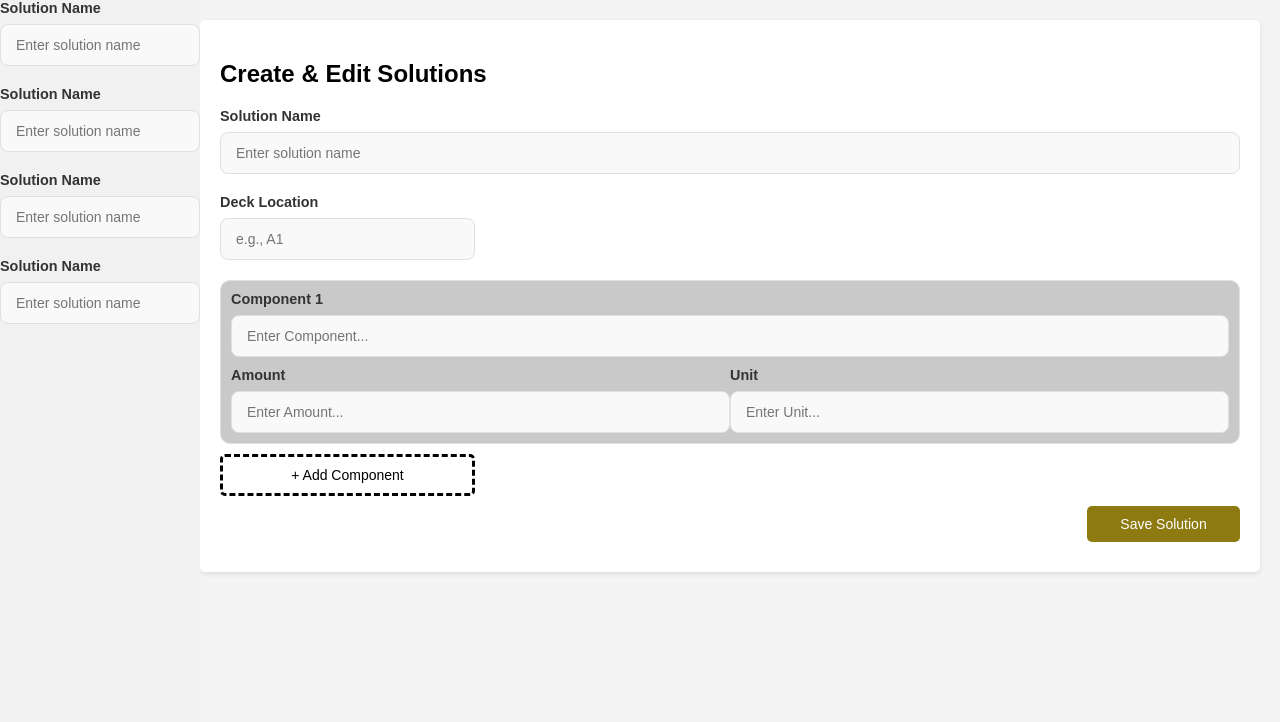
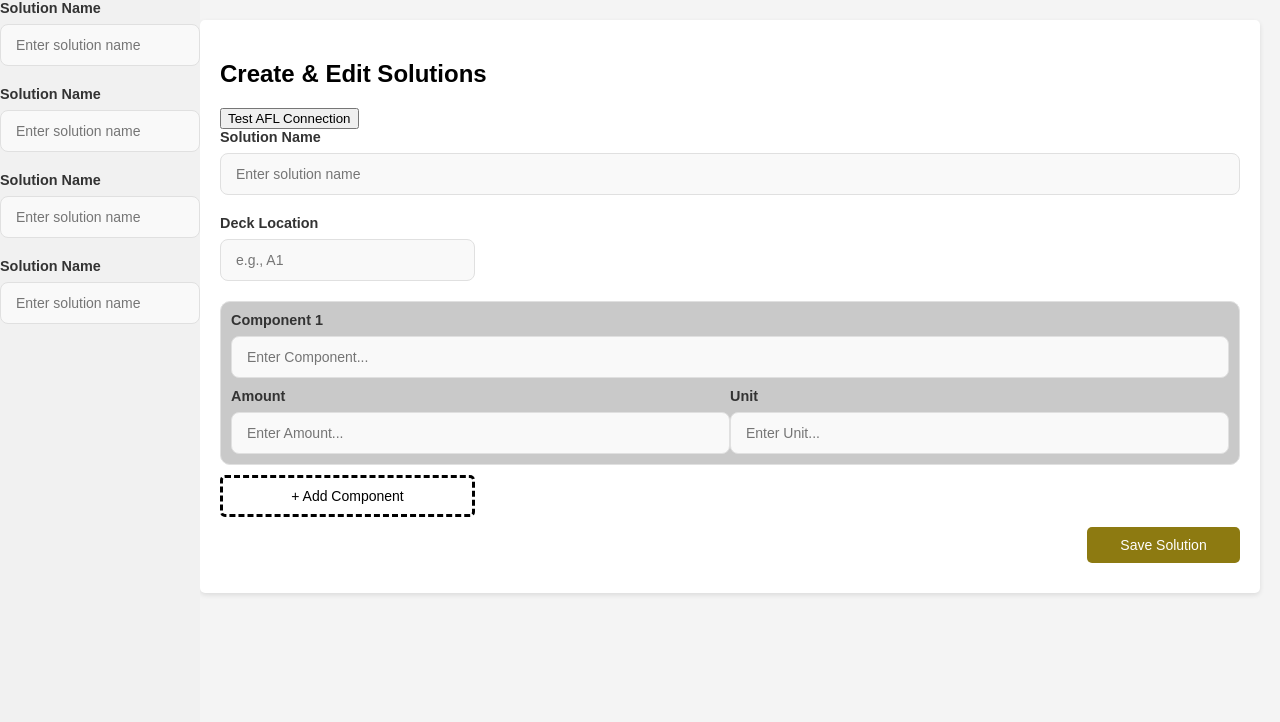
Before and after one commit to CaydenMBernard/AFL_configs, a Flask app: page / in a window 1280 px wide. Shown: the part 78-800 px from the top of the page. Run offline with Flask 3, Linux system fonts and the light colour scheme.

Commit message:
test GUI interaction with dummy server

```diff
--- a/AFL_GUI/app.py
+++ b/AFL_GUI/app.py
@@ -1,4 +1,5 @@
-from flask import Flask, render_template
+from flask import Flask, render_template, jsonify
+from AFL_client import make_robot_client
 
 app = Flask(__name__)
 
@@ -6,5 +7,17 @@ app = Flask(__name__)
 def index():
     return render_template('index.html')
 
+@app.route('/api/test', methods=['GET'])
+def api_test():
+    robot = make_robot_client()
+    if robot is None:
+        return jsonify({"ok": False, "error": "Could not connect to AFL robot API"}), 503
+
+    try:
+        resp = robot.enqueue(task_name="reset_stocks")
+        return jsonify({"ok": True, "response": resp})
+    except Exception as e:
+        return jsonify({"ok": False, "error": str(e)}), 500
+
 if __name__ == '__main__':
-    app.run(debug=True)
+    app.run(host="127.0.0.1", port=5001, debug=True)
--- a/AFL_GUI/static/script.js
+++ b/AFL_GUI/static/script.js
@@ -42,3 +42,16 @@ function addComponent() {
 
     container.insertBefore(div, button);
 }
+
+async function testAFL() {
+  try {
+    const res = await fetch("/api/test");
+    const data = await res.json();
+    console.log("AFL test:", data);
+
+    alert(JSON.stringify(data, null, 2));
+  } catch (err) {
+    console.error(err);
+    alert("Failed to call /api/test");
+  }
+}
--- a/AFL_GUI/templates/index.html
+++ b/AFL_GUI/templates/index.html
@@ -40,6 +40,8 @@
     <div id="Tab1" class="tab-content" style="margin-left: 200px;">
         <h2>Create & Edit Solutions</h2>
 
+        <button onclick="testAFL()">Test AFL Connection</button>
+
         <div class="input-group">
             <label class="input-label">Solution Name</label>
             <input type="text" class="styled-input" placeholder="Enter solution name">
```
Also changed, not shown: AFL_GUI/AFL_client.py (added, +15 -0 lines).
